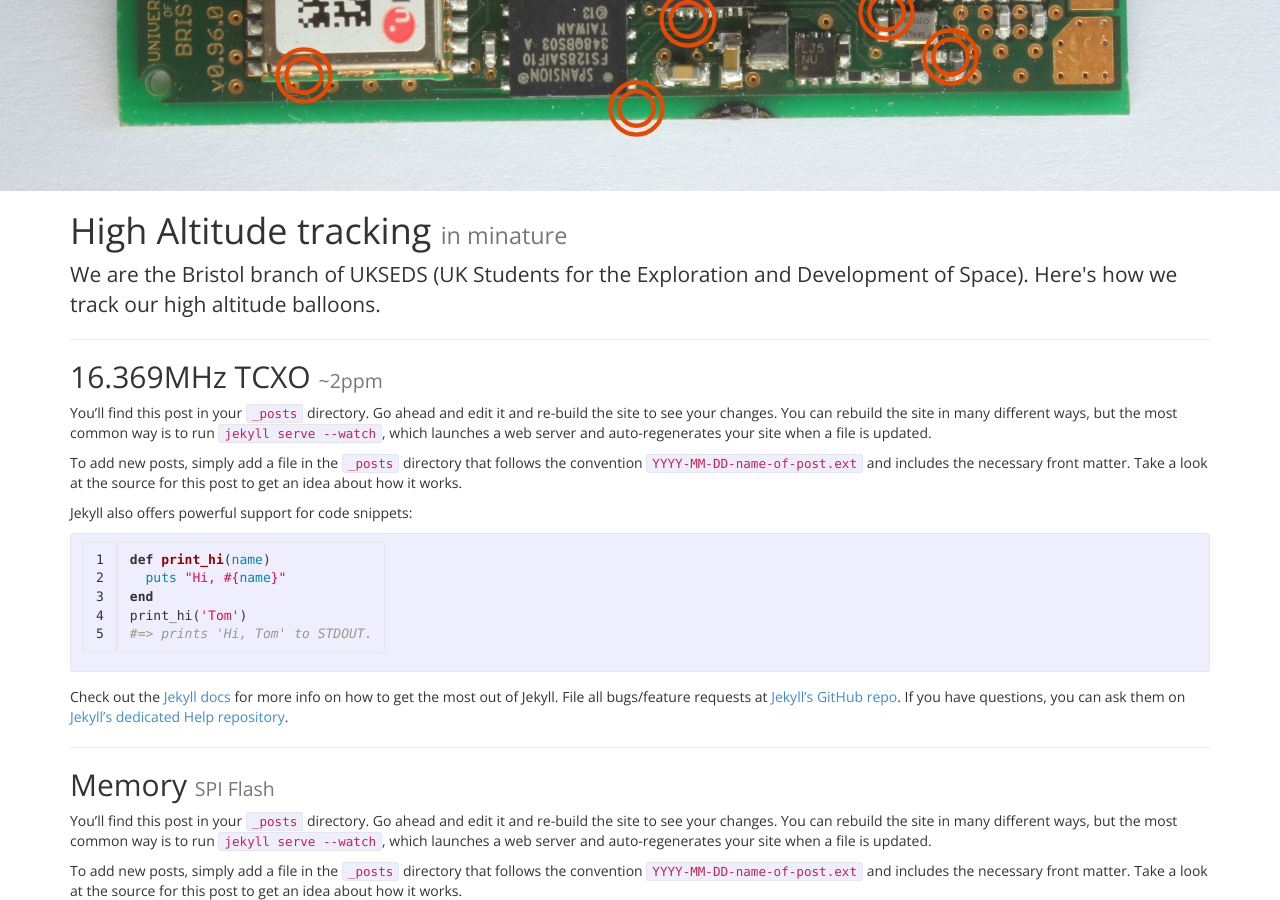
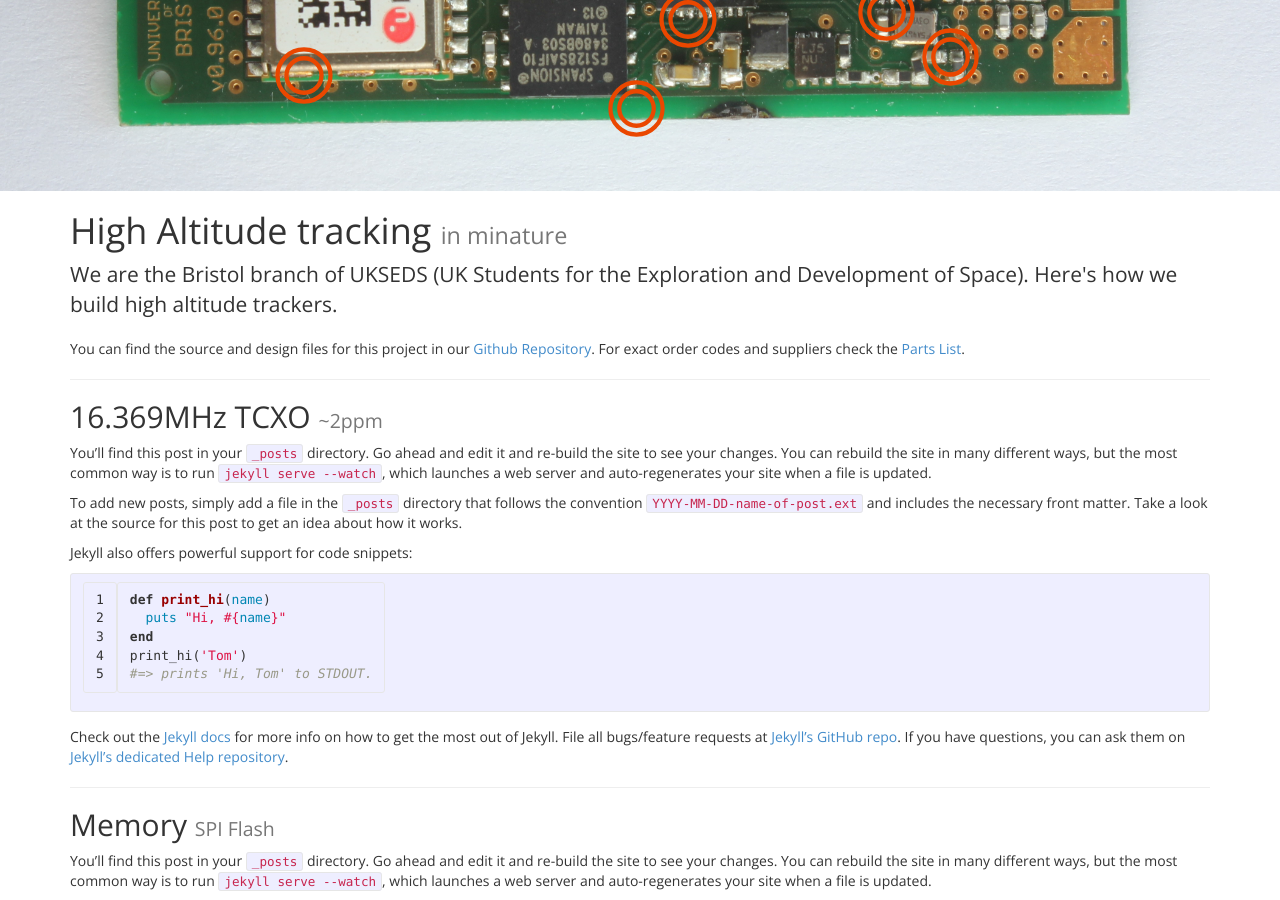
Before and after one commit to bristol-seds/pico-tracker, a Jekyll site: the page built from index.html, in a window 1280 px wide and 900 px high, scrolled down 327 px. Built offline with Jekyll 4.4.1, drawn with Linux system fonts in a browser that asks for light colours; nearby versions of some CDN libraries.

Commit message:
Added a couple of notes at the top of the page

```diff
--- a/index.html
+++ b/index.html
@@ -24,9 +24,16 @@
 <div class="container">
   <h1>High Altitude tracking <small>in minature</small></h1>
   <p class="lead">We are the Bristol branch of UKSEDS (UK Students for
-  the Exploration and Development of Space). Here's how we track our
-  high altitude balloons.</p>
+  the Exploration and Development of Space). Here's how we build high
+  altitude trackers.</p>
 
+  <p>
+    You can find the source and design files for this project in our
+    <a href="https://github.com/bristol-seds/pico-tracker">Github
+    Repository</a>. For exact order codes and suppliers check the
+    <a href="https://github.com/bristol-seds/pico-tracker/blob/master/hardware/Parts.md">Parts
+    List</a>.
+  </p>
 
   <article class="post-content">
     {% for post in site.posts %}
```
